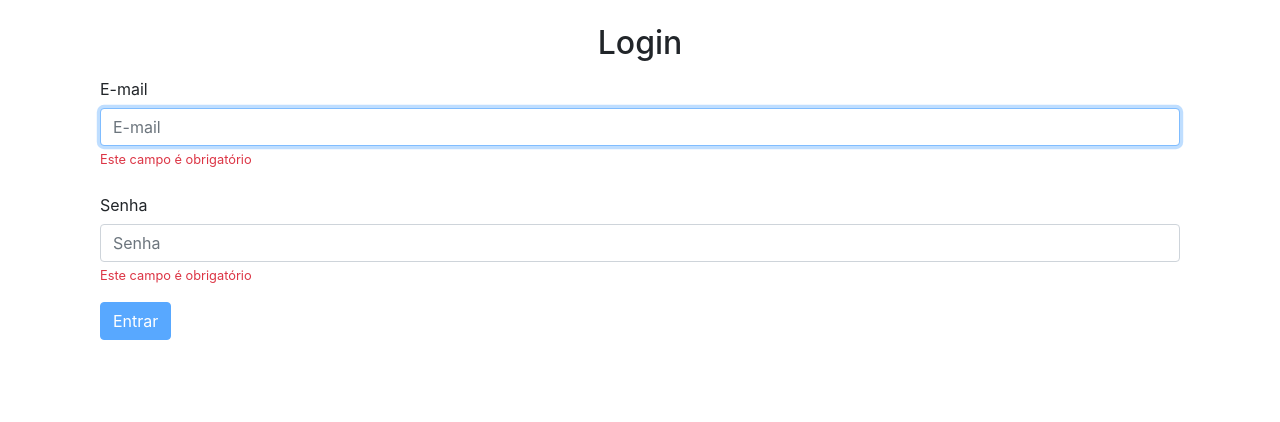
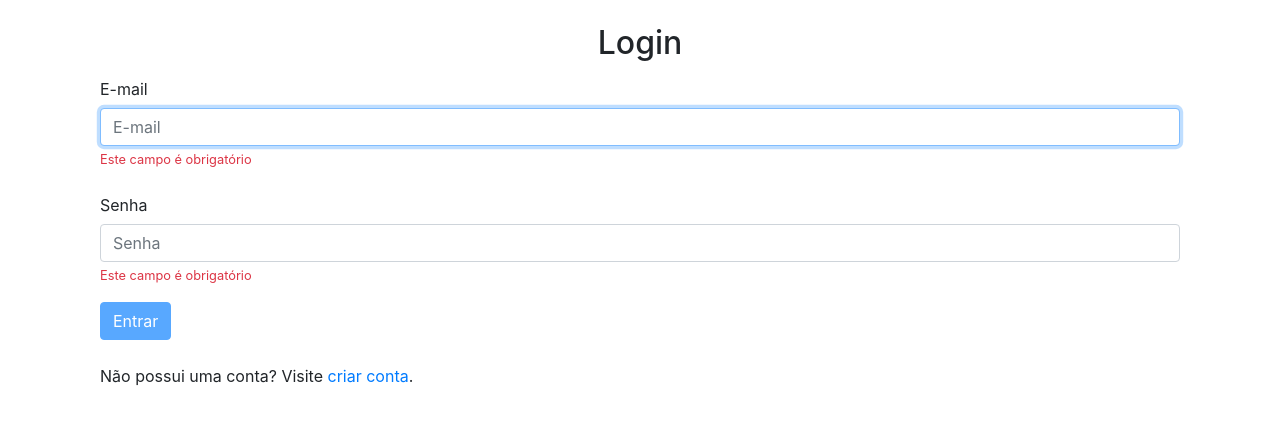
Before and after one commit to AndersonMarquess/Biblioteca-Virtual-P, an Angular app in the folder front-end/biblioteca-virtual/: page /auth in a window 1280 px wide. Shown: the top 422 px of the page. Built offline with nearby package versions, Linux system fonts and the light colour scheme.

Commit message:
Adicionado router link para navegar entre as páginas

```diff
--- a/front-end/biblioteca-virtual/src/app/compartilhados/componentes/pagina-nao-encontrada/pagina-nao-encontrada.component.html
+++ b/front-end/biblioteca-virtual/src/app/compartilhados/componentes/pagina-nao-encontrada/pagina-nao-encontrada.component.html
@@ -5,6 +5,6 @@
 	<p class="text-muted">A rota solicitada não foi encontrada.</p>
 
 	<p>
-		Ir para <a [routerLink]="['','auth','login']">login</a> ou página de <a [routerLink]="['','auth','cadastrar']">cadastro</a>.
+		Ir para <a [routerLink]="['/auth','login']">login</a> ou <a [routerLink]="['/livros','all']">listagem de livros</a>.
 	</p>
 </main>
--- a/front-end/biblioteca-virtual/src/app/seguranca/cadastro/cadastro.component.html
+++ b/front-end/biblioteca-virtual/src/app/seguranca/cadastro/cadastro.component.html
@@ -62,8 +62,12 @@
 			</div>
 		</div>
 
-		<div class="col-sm-2">
-			<button [disabled]="formCadastro.invalid" class="btn btn-primary">Entrar</button>
+		<div class="col-md-11">
+			<button [disabled]="formCadastro.invalid" class="btn btn-primary">Cadastrar-se</button>
 		</div>
 	</form>
+
+	<p class="col-md-11 mt-4 mb-4">
+		Já possui uma conta? Faça <a [routerLink]="['/auth','login']">login</a>.
+	</p>
 </div>
--- a/front-end/biblioteca-virtual/src/app/seguranca/cadastro/cadastro.component.ts
+++ b/front-end/biblioteca-virtual/src/app/seguranca/cadastro/cadastro.component.ts
@@ -1,5 +1,6 @@
 import { Component, OnInit } from '@angular/core';
 import { FormBuilder, FormGroup, Validators } from '@angular/forms';
+import { Router } from '@angular/router';
 import { CadastroService } from './cadastro.service';
 
 @Component({
@@ -11,7 +12,8 @@ export class CadastroComponent implements OnInit {
 	formCadastro: FormGroup;
 	erroCadastro = false;
 
-	constructor(private formBuilder: FormBuilder, private cadastroService: CadastroService) { }
+	constructor(private formBuilder: FormBuilder, private cadastroService: CadastroService,
+		private router: Router) { }
 
 	ngOnInit(): void {
 		this.formCadastro = this.formBuilder.group({
@@ -46,7 +48,10 @@ export class CadastroComponent implements OnInit {
 		this.cadastroService
 			.cadastrar(novoUsuario)
 			.subscribe(
-				suc => console.log("Cadastrado com sucesso"),
+				suc => {
+					this.router.navigate(['/auth', 'login']);
+					console.log("Cadastrado com sucesso");
+				},
 				err => {
 					console.log(err.message);
 					this.erroCadastro = true;
--- a/front-end/biblioteca-virtual/src/app/seguranca/login/login.component.html
+++ b/front-end/biblioteca-virtual/src/app/seguranca/login/login.component.html
@@ -32,8 +32,12 @@
 			</div>
 		</div>
 
-		<div class="col-sm-1">
+		<div class="col-md-11">
 			<button [disabled]="formularioDeLogin.invalid" class="btn btn-primary">Entrar</button>
 		</div>
 	</form>
+
+	<p class="col-md-11 mt-4 mb-4">
+		Não possui uma conta? Visite <a [routerLink]="['/auth','cadastrar']">criar conta</a>.
+	</p>
 </div>
```
Also changed, not shown: front-end/biblioteca-virtual/src/app/seguranca/cadastro/cadastro.module.ts (deleted, +0 -15 lines), front-end/biblioteca-virtual/src/app/seguranca/login/login.module.ts (deleted, +0 -18 lines), front-end/biblioteca-virtual/src/app/seguranca/seguranca.module.ts (+20 -5 lines), front-end/biblioteca-virtual/src/app/seguranca/token/token.module.ts (deleted, +0 -9 lines).
